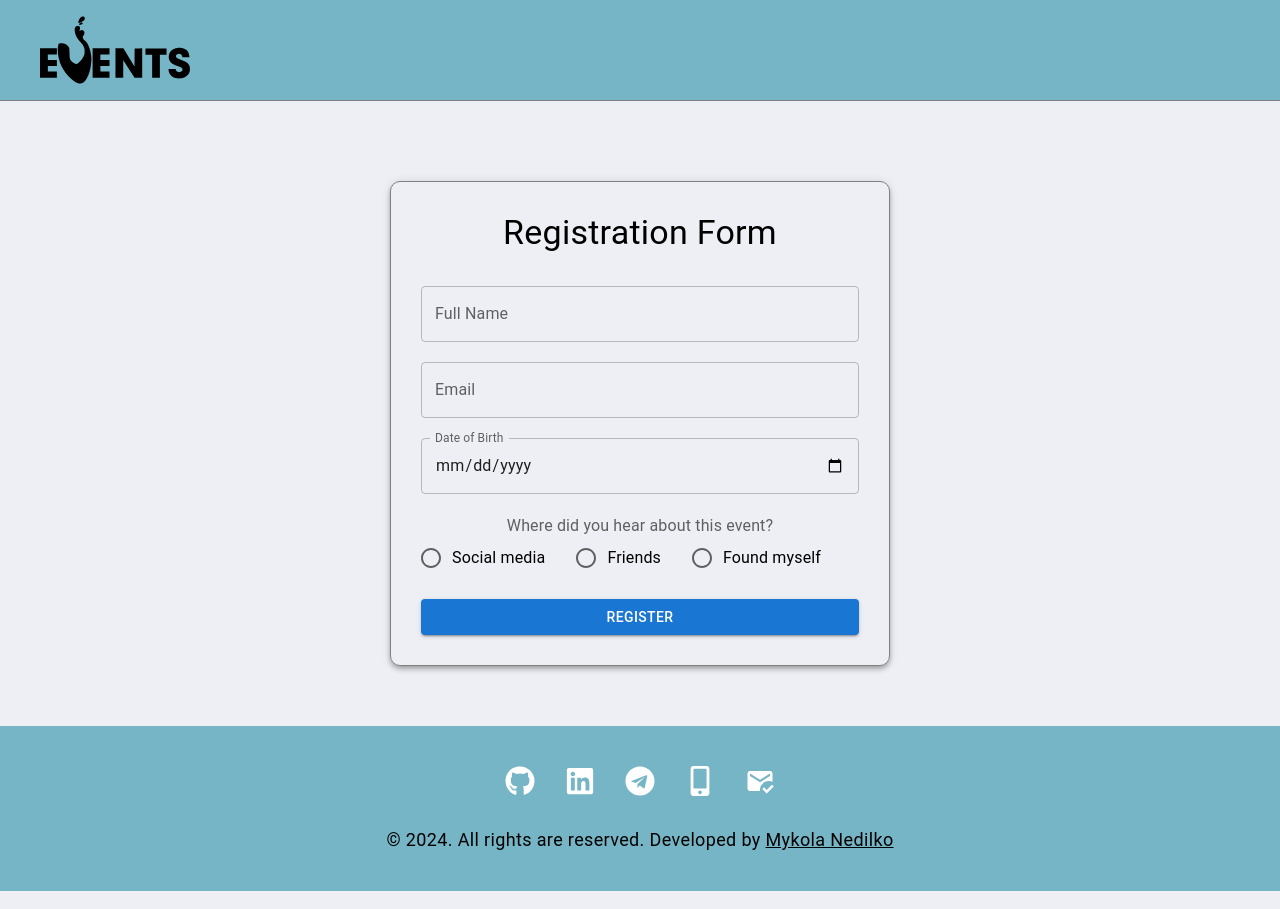
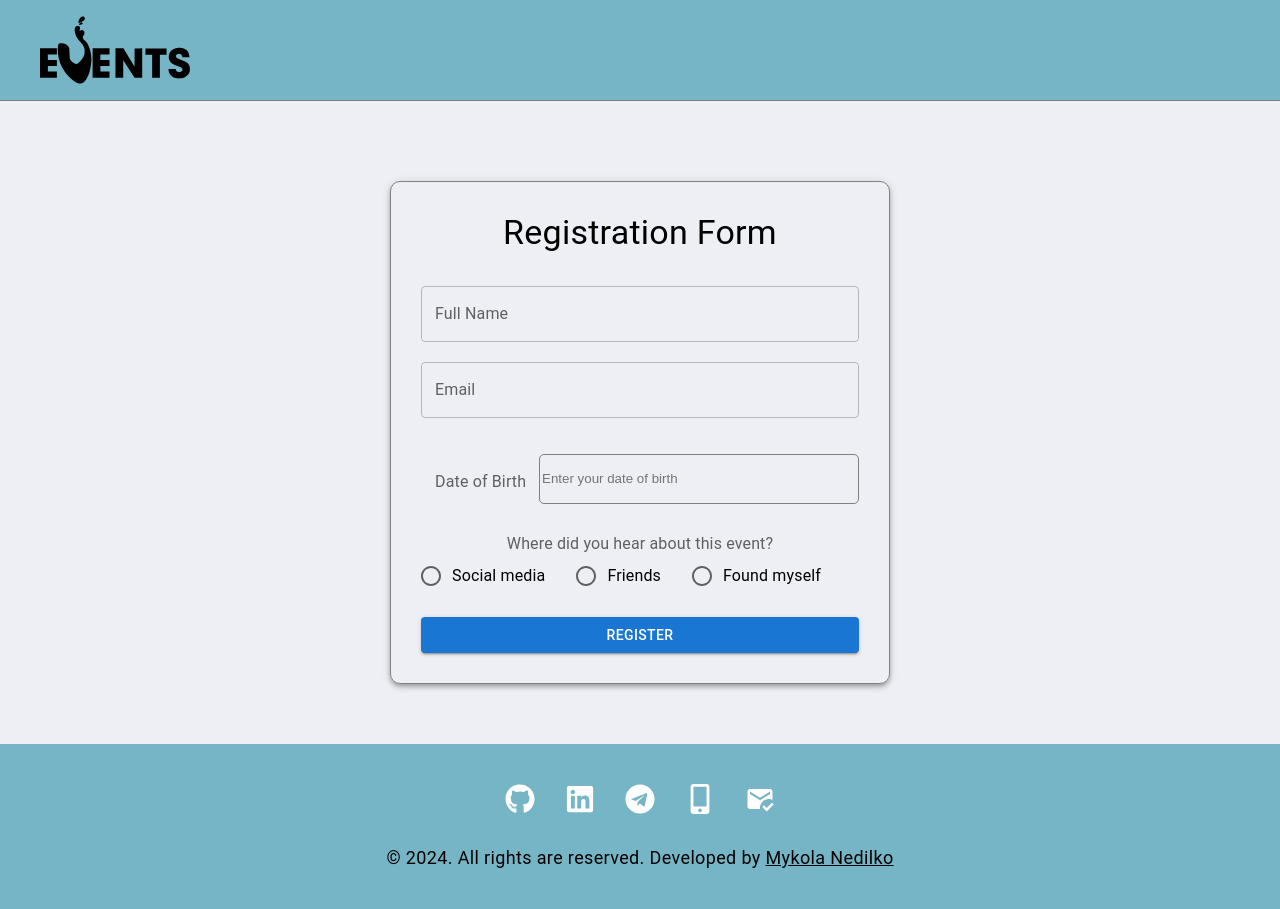
Before and after one commit to NickNedilko/Events-registration-app, a React (Vite) app: page /events/1/registration in a window 1280 px wide. Built offline with nearby package versions, Linux system fonts and the light colour scheme.

Commit message:
add react dataPicker

```diff
--- a/package.json
+++ b/package.json
@@ -18,6 +18,7 @@
     "axios": "^1.7.7",
     "formik": "^2.4.6",
     "react": "^18.3.1",
+    "react-datepicker": "^7.4.0",
     "react-dom": "^18.3.1",
     "react-hot-toast": "^2.4.1",
     "react-icons": "^5.3.0",
--- /dev/null
+++ b/src/components/date-piker/DatePicker.styled.tsx
@@ -0,0 +1,17 @@
+import DatePicker from "react-datepicker";
+import styled from "styled-components";
+
+
+
+export const MydatePicker = styled(DatePicker)`
+width: 320px;
+height: 50px;
+border-radius: 5px;
+border: 1px solid grey;
+background-color: var(--bgd-color);
+
+`
+export const Wrapper = styled.div`
+    display: flex;
+    justify-content: right;
+`
--- /dev/null
+++ b/src/components/date-piker/DatePiker.tsx
@@ -0,0 +1,34 @@
+import { FormControl, InputLabel } from "@mui/material";
+import { useField } from "formik";
+import "react-datepicker/dist/react-datepicker.css";
+import { MydatePicker, Wrapper } from "./DatePicker.styled";
+import { FC, HTMLProps } from "react";
+
+
+interface MyDatePicker extends HTMLProps<HTMLDivElement> {
+    label: string;
+
+}
+
+export const MyDatePicker:FC<MyDatePicker> = ({ label, ...props }) => {
+    const [field, meta, helpers] = useField(props as string);
+
+    return (
+        <FormControl fullWidth variant="outlined" margin="normal">
+            <Wrapper>
+            <InputLabel>{label}</InputLabel>
+
+            <MydatePicker
+                selected={field.value}
+                onChange={(date:any) => helpers.setValue(date)}
+                dateFormat="MM-dd-yyyy"
+                placeholderText="Enter your date of birth"
+                isClearable
+            />
+            {meta.touched && meta.error ? (
+                <div style={{ color: 'red' }}>{meta.error}</div>
+            ) : null}
+            </Wrapper>
+        </FormControl>
+    );
+};
--- a/src/components/registration-form/RegistrationForm.tsx
+++ b/src/components/registration-form/RegistrationForm.tsx
@@ -19,6 +19,7 @@ import { FC } from 'react';
 import {  ThreeDots } from 'react-loader-spinner';
 import toast from 'react-hot-toast';
 import { useNavigate } from 'react-router-dom';
+import { MyDatePicker } from '../date-piker/DatePiker';
 
 const RegistrationForm:FC<any> = ({id}) => {
     const navigate = useNavigate()
@@ -91,20 +92,7 @@ const RegistrationForm:FC<any> = ({id}) => {
                                 error={touched.email && Boolean(errors.email)}
                                 helperText={touched.email && errors.email}
                             />
-
-                            <Field
-                                name="dateOfBirth"
-                                as={TextField}
-                                label="Date of Birth"
-                                type="date"
-                                InputLabelProps={{ shrink: true }}
-                                fullWidth
-                                onChange={handleChange}
-                                onBlur={handleBlur}
-                                value={values.dateOfBirth}
-                                error={touched.dateOfBirth && Boolean(errors.dateOfBirth)}
-                                helperText={touched.dateOfBirth && errors.dateOfBirth}
-                            />
+                  <MyDatePicker name="dateOfBirth" label="Date of Birth" />
 
                             <FormControl component="fieldset" error={touched.info && Boolean(errors.info)}>
                                 <FormLabel component="legend">Where did you hear about this event?</FormLabel>
--- a/src/index.css
+++ b/src/index.css
@@ -51,6 +51,9 @@ a {
   color: black;
   text-decoration: none;
 }
+.react-datepicker__close-icon {
+  display: none !important;
+}
 
 ul,
 li {
```
Also changed, not shown: 1 other file (tests, documents, lock files or other folders).
